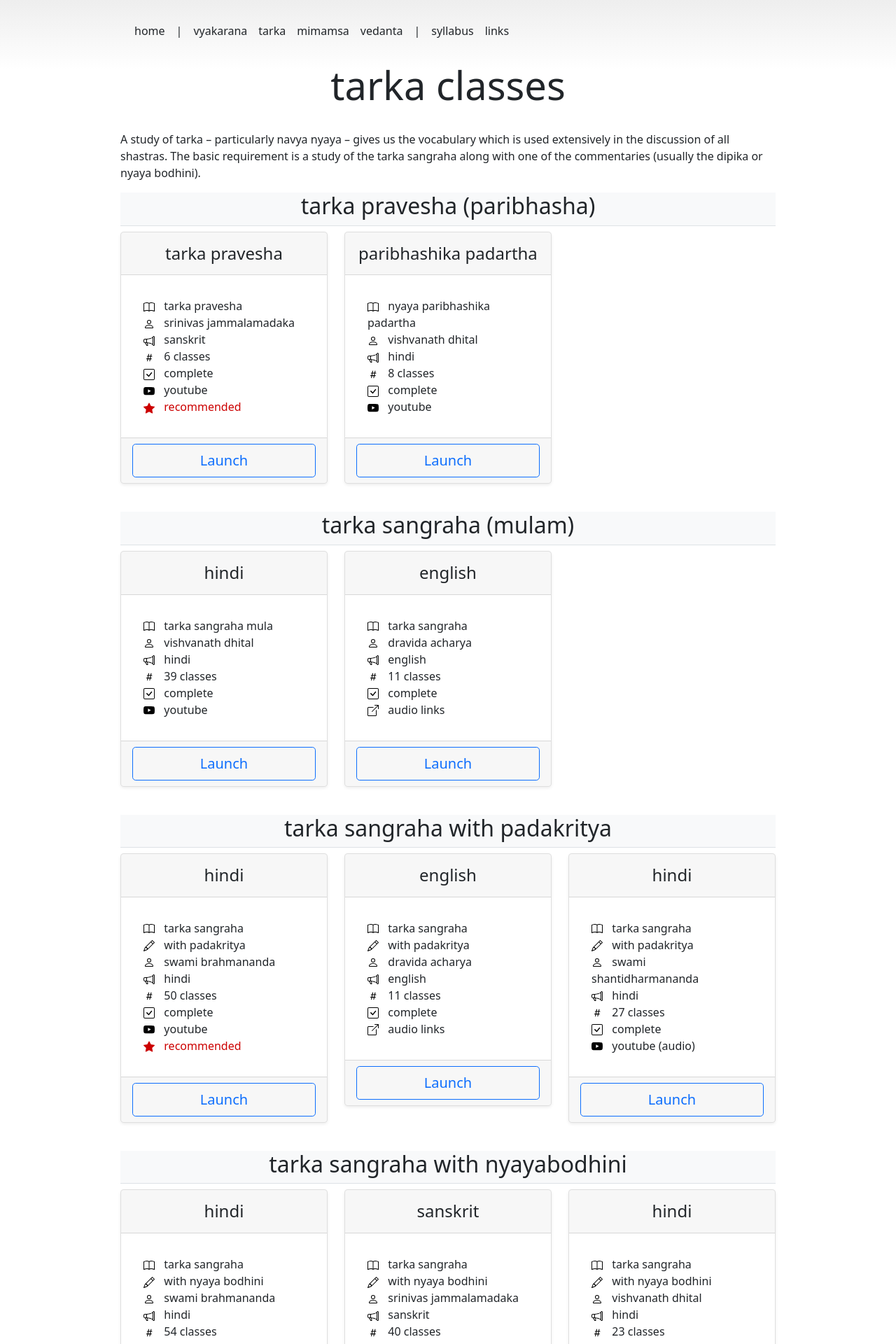
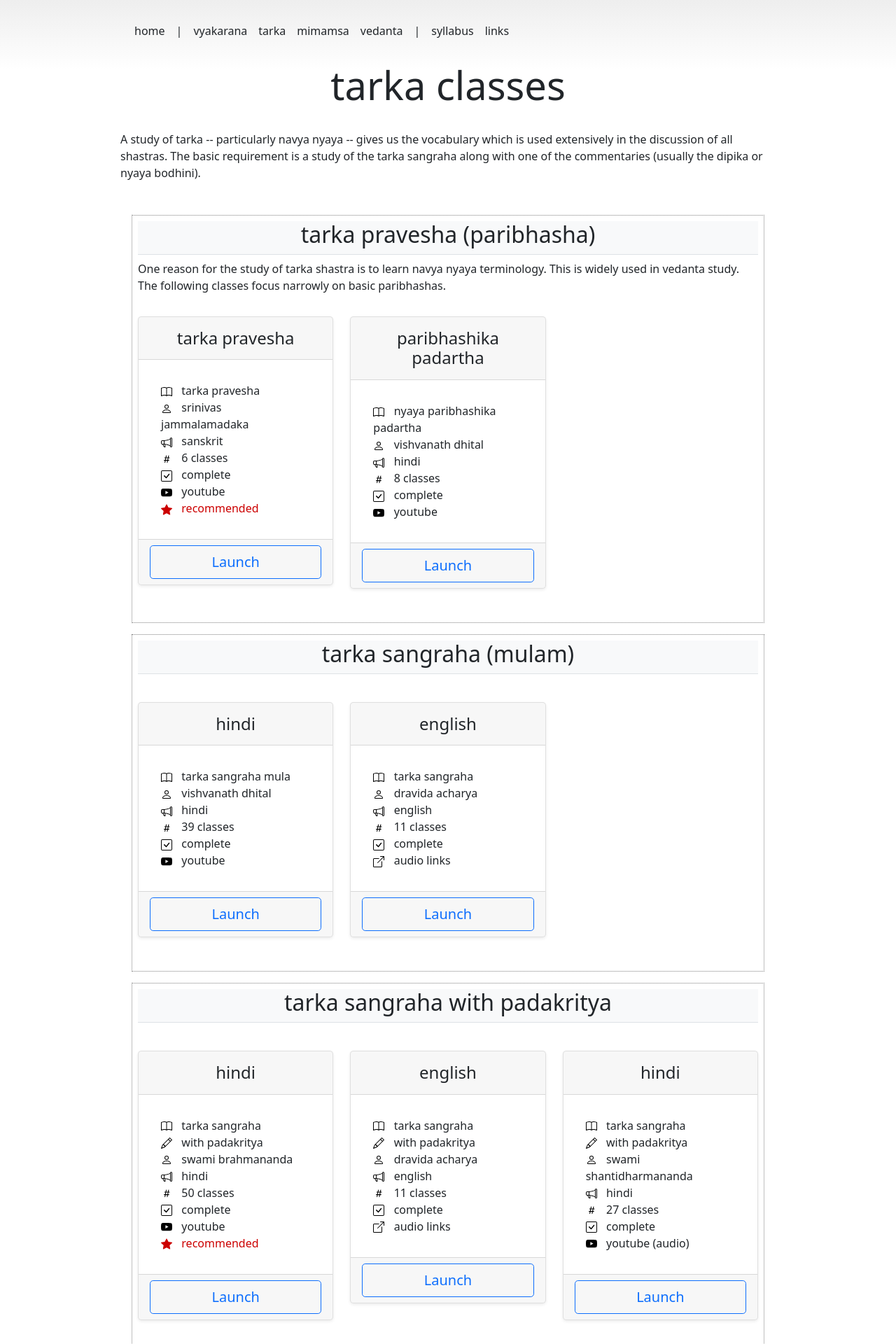
Before and after one commit to aupasana/vedanta, a Jekyll site: the page built from classes/tarka.md, in a window 1280 px wide. Shown: the top 1920 px of the page at 70% size. Built offline with Jekyll 4.4.1, drawn with Linux system fonts in a browser that asks for light colours.

Commit message:
add borders to class sections

```diff
--- a/_includes/classes_by_tag.html
+++ b/_includes/classes_by_tag.html
@@ -1,3 +1,4 @@
+<div class="classes-by-tag">
 
     {% if page.shastra == "tarka" %}
         {% assign classes = site.cards_classes_tarka %}
@@ -10,6 +11,8 @@
     {% endif %}
 
     <h2 class="pb-2 border-bottom bg-light text-center">{{ include.display }}</h2>
+
+    <div class="class-tag-description">{{include.content}}</div>
 
     <div class="row row-cols-1 row-cols-md-3 mb-3">
         {% for class in classes %}
@@ -73,3 +76,4 @@
             {% endif %}
         {% endfor %}
         </div>
+</div>
--- a/assets/vedanta.css
+++ b/assets/vedanta.css
@@ -30,3 +30,17 @@ body {
 .featured {
   color: #CC0000;
 }
+
+.class-tag-description {
+  padding-bottom: 2rem;
+}
+
+.page-description {
+  padding-bottom: 2rem;
+}
+
+.classes-by-tag {
+  border: 0.5px dotted grey;
+  padding: 0.5rem;
+  margin: 1rem;
+}
--- a/classes/tarka.md
+++ b/classes/tarka.md
@@ -6,9 +6,15 @@ layout: class
 shastra: tarka
 ---
 
+<div class="page-description">
 A study of tarka -- particularly navya nyaya -- gives us the vocabulary which is used extensively in the discussion of all shastras. The basic requirement is a study of the tarka sangraha along with one of the commentaries (usually the dipika or nyaya bodhini).
+</div>
 
-{% include classes_by_tag.html tag="pravesha" display="tarka pravesha (paribhasha)" %}
+{% capture paribhasha_content %}
+One reason for the study of tarka shastra is to learn navya nyaya terminology. This is widely used in vedanta study. The following classes focus narrowly on basic paribhashas.
+{% endcapture %}
+
+{% include classes_by_tag.html tag="pravesha" display="tarka pravesha (paribhasha)" content=paribhasha_content%}
 
 {% include classes_by_tag.html tag="mula" display="tarka sangraha (mulam)"%}
 
```
Also changed, not shown: classes/vedanta.md (+2 -0 lines). Lines whose indentation alone changed are shown as unchanged.
